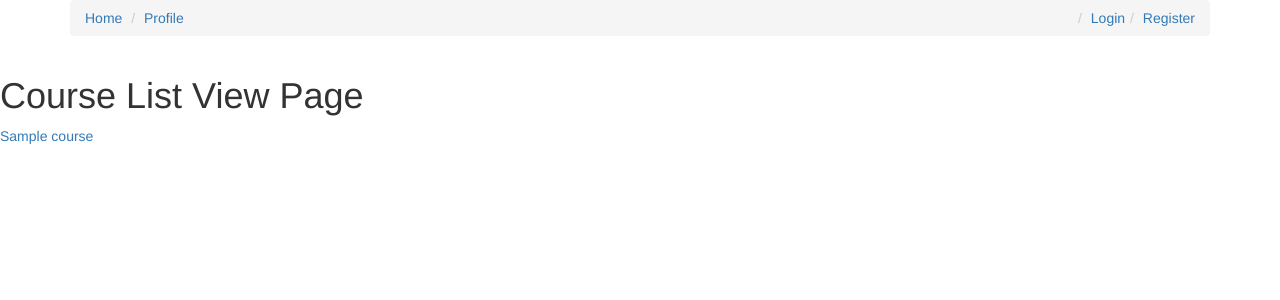
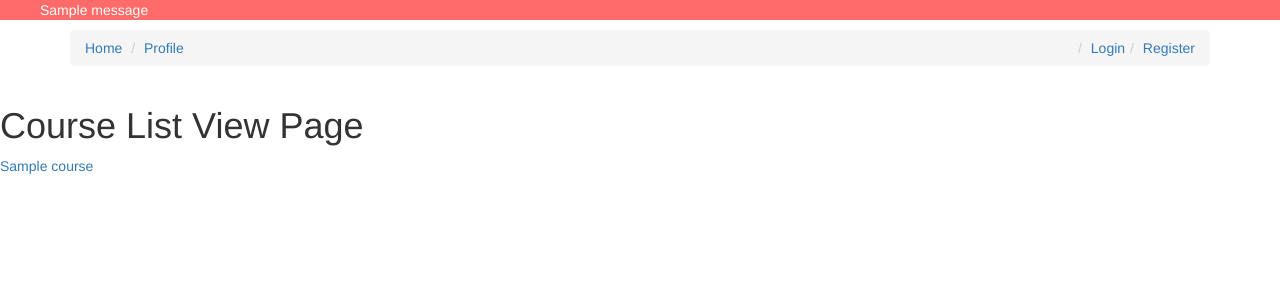
Before and after one commit to venkateshreddy5353/django_lms, a Django app: page / in a window 1280 px wide. Shown: the top 300 px of the page. Run offline with Django 3.2, Linux system fonts and the light colour scheme; tables that the repository leaves empty hold one stand-in row (values such as "Sample post"); one stand-in notice (Sample message) is shown; some libraries are stand-ins or nearby versions.

Commit message:
create messages template

```diff
--- a/courses/templates/courses/base.html
+++ b/courses/templates/courses/base.html
@@ -10,6 +10,8 @@
 
 </head>
 <body>
+    {% include 'courses/messages.html' %}
+
     <div class="container">
         <ol class="breadcrumb">
             <li><a href="/">Home</a></li>
--- /dev/null
+++ b/courses/templates/courses/messages.html
@@ -0,0 +1,25 @@
+{% if messages %}
+
+    <style type="text/css">
+    div.messages{
+        background-color: #ff6b6b;
+        color:#f7fff7;
+    }
+    ul.messages {
+        list-style-type: none;
+    }
+    </style>
+    <div class="messages">
+        <ul class="messages">
+            {% for message in messages %}
+                <li {% if message.tags %} class="{{ message.tags }}"{% endif %}>{% if "html_safe" in message.tags%}
+                    {{message|safe}}
+                    {% else %}
+                    {{message}}
+                    {% endif %}
+                </li>
+            {% endfor %}
+        </ul>
+    </div>
+
+{% endif %}
--- a/memberships/views.py
+++ b/memberships/views.py
@@ -1,3 +1,6 @@
 from django.shortcuts import render
 
-# Create your views here.
+from django.views.generic import ListView
+
+class MembershipSelectView(ListView):
+    model
```
